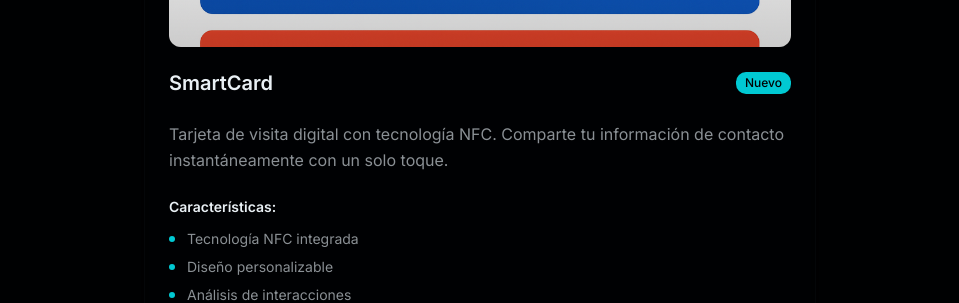
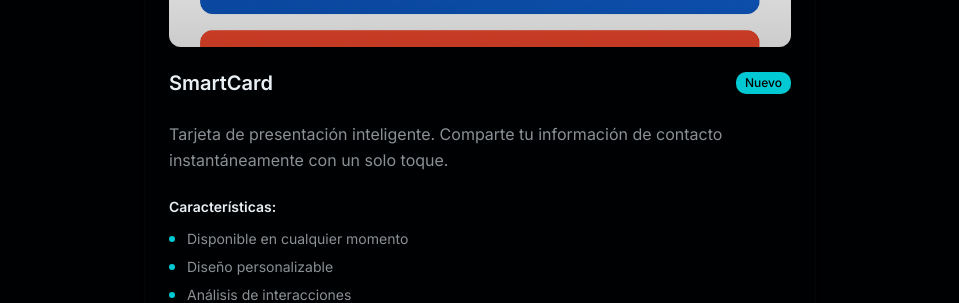
Before and after one commit to jpc19832020-tech/EXOstudioV, a Next.js app: page / in a window 1280 px wide. Shown: the part 2000-2303 px from the top of the page, without its empty margins (160-1119 px from the left). Built offline with nearby package versions, Linux system fonts and the light colour scheme.

Commit message:
Configure project for subdomain deployment

```diff
--- a/next.config.ts
+++ b/next.config.ts
@@ -26,9 +26,9 @@ const nextConfig: NextConfig = {
   images: {
     unoptimized: true,
   },
-  // Base path para GitHub Pages (ajusta según tu repositorio)
-  basePath: process.env.NODE_ENV === 'production' ? '/EXOstudioV' : '',
-  assetPrefix: process.env.NODE_ENV === 'production' ? '/EXOstudioV' : '',
+  // Base path para GitHub Pages (sin prefijo para subdominio)
+  basePath: '',
+  assetPrefix: '',
   // Desactivar optimización experimental de CSS que causa problemas
   experimental: {
     optimizeCss: false,
--- a/scripts/build-static.js
+++ b/scripts/build-static.js
@@ -37,14 +37,11 @@ if (fs.existsSync(serverAppPath)) {
       const filePath = path.join(serverAppPath, file);
       let content = fs.readFileSync(filePath, 'utf8');
 
-      // Reemplazar rutas absolutas con el basePath para GitHub Pages
-      content = content.replace(/href="\//g, 'href="/EXOstudioV/');
-      content = content.replace(/src="\//g, 'src="/EXOstudioV/');
-      content = content.replace(/href='\//g, "href='/EXOstudioV/");
-      content = content.replace(/src='\//g, "src='/EXOstudioV/");
+      // Para subdominio, no reemplazamos rutas absolutas
+      // Las rutas permanecen como / (raíz del subdominio)
 
       fs.writeFileSync(path.join('out', file), content);
     });
 }
 
-console.log('Build estático completado con éxito');
+console.log('Build estático completado con éxito para subdominio');
--- a/src/components/exo-products.tsx
+++ b/src/components/exo-products.tsx
@@ -52,12 +52,12 @@ const products: Product[] = [
   {
     id: 1,
     name: "SmartCard",
-    description: "Tarjeta de visita digital con tecnología NFC. Comparte tu información de contacto instantáneamente con un solo toque.",
+    description: "Tarjeta de presentación inteligente. Comparte tu información de contacto instantáneamente con un solo toque.",
     badge: "Nuevo",
     badgeVariant: "default",
     image: "/smartcard-image.png",
     features: [
-      "Tecnología NFC integrada",
+      "Disponible en cualquier momento",
       "Diseño personalizable",
       "Análisis de interacciones",
       "Compatibilidad universal",
```
